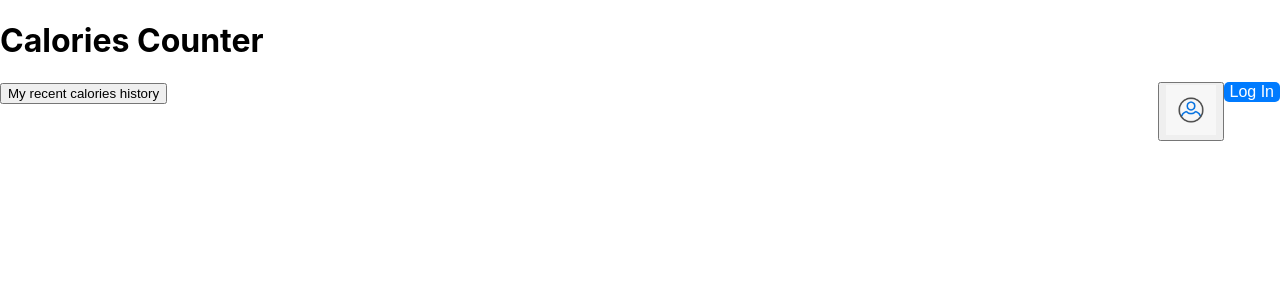
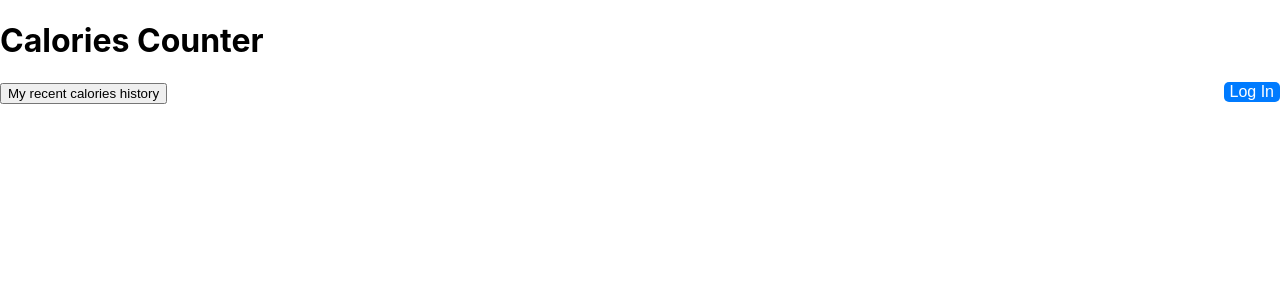
Before and after one commit to b-the-coder/CalorieTracker, a React (Create React App) app: page / in a window 1280 px wide. Shown: the top 300 px of the page. Built offline with nearby package versions, Linux system fonts and the light colour scheme.

Commit message:
user autherization by auth0

```diff
--- a/package.json
+++ b/package.json
@@ -16,6 +16,7 @@
     "react": "^18.3.1",
     "react-dom": "^18.3.1",
     "react-redux": "^9.1.2",
+    "react-router": "^6.26.2",
     "react-scripts": "5.0.1",
     "typescript": "^4.9.5",
     "web-vitals": "^2.1.4"
--- a/src/App.js
+++ b/src/App.js
@@ -1,7 +1,7 @@
 import { useState, useEffect } from 'react'
-import LoginButton from './login'
-import UserProfileDropdown from './userprofile'
-
+import LoginButton from './User/login'
+import Profile from './User/profile'
+import { Router, Route } from 'react-router'
 
 function App() {
     const [histories, setHistory] = useState(null)
@@ -25,11 +25,11 @@ function App() {
 
     return (
         <div className="App">
-            <h1>Calories Counter</h1>
-            <div >
+            <div>
+                <h1>Calories Counter</h1>
                 <LoginButton />
             </div>
-            <UserProfileDropdown/>
+            <Profile />
             <button onClick={handleClick}>My recent calories history</button>
             {histories && (
                 <ul>
--- a/src/logout.js
+++ b/src/User/logout.js
@@ -4,7 +4,7 @@ import { useAuth0 } from '@auth0/auth0-react'
 const LogoutButton = () => {
     const { logout } = useAuth0()
     return (
-        <button
+        <button className='LogoutButton'
             onClick={() =>
                 logout({ logoutParams: { returnTo: window.location.origin } })
             }
--- /dev/null
+++ b/src/User/profile.js
@@ -0,0 +1,36 @@
+import { useAuth0 } from "@auth0/auth0-react";
+import{React, useState}  from "react";
+import LogoutButton from "./logout";
+
+const Profile = () => {
+  const { user, isAuthenticated, isLoading } = useAuth0();
+
+  const [showDropdown, setShowdropdown] = useState(false)
+
+    const handleClick = () => {
+        setShowdropdown((showDropdown) => !showDropdown)
+    }
+
+  if (isLoading) {
+    return <div>Loading ...</div>;
+  }
+
+  return (
+    isAuthenticated && (
+      <div>
+         <button className="userIcon" onClick={handleClick}>
+        <img src={user.picture} alt={user.name} />
+        <h2>{user.name}</h2>
+        <p>{user.email}</p>
+        </button>
+
+      {showDropdown && (
+        <div>
+            <LogoutButton />
+        </div>)}
+         </div>
+    )
+  );
+};
+
+export default Profile;
--- a/src/index.tsx
+++ b/src/index.tsx
@@ -3,6 +3,7 @@ import ReactDOM from 'react-dom/client'
 import './index.css'
 import App from './App'
 import { Auth0Provider } from '@auth0/auth0-react'
+
 
 const root = ReactDOM.createRoot(document.getElementById('root') as HTMLElement)
 root.render(
--- a/src/userprofile.js
+++ /dev/null
@@ -1,34 +0,0 @@
-import React from 'react'
-import { useState } from 'react'
-import userIcon from'./asset/userIcon.png'
-import LogoutButton from './logout'
-
-const UserProfileDropdown = () => {
-    const [showDropdown, setShowdropdown] = useState(false)
-
-    const handleClick = () => {
-        setShowdropdown((showDropdown) => !showDropdown)
-    }
-    return (
-        <div className='userIcon'>
-            <button className='userIcon'onClick={handleClick}>
-                <img
-                    src={userIcon}
-                    alt="Clickable Image"
-                    style={{ width: 50, height: 50 }}
-                ></img>
-            </button>
-            {showDropdown && (
-                <div >
-
-                    <select id="dropdown">
-                        <option value="userprofile">Your Profile</option>
-                        <option value="logout">Logout</option>
-                    </select>
-                </div>
-            )}
-        </div>
-    )
-}
-
-export default UserProfileDropdown
```
Also changed, not shown: src/User/login.js (renamed from src/login.js), 1 other file (tests, documents, lock files or other folders).
